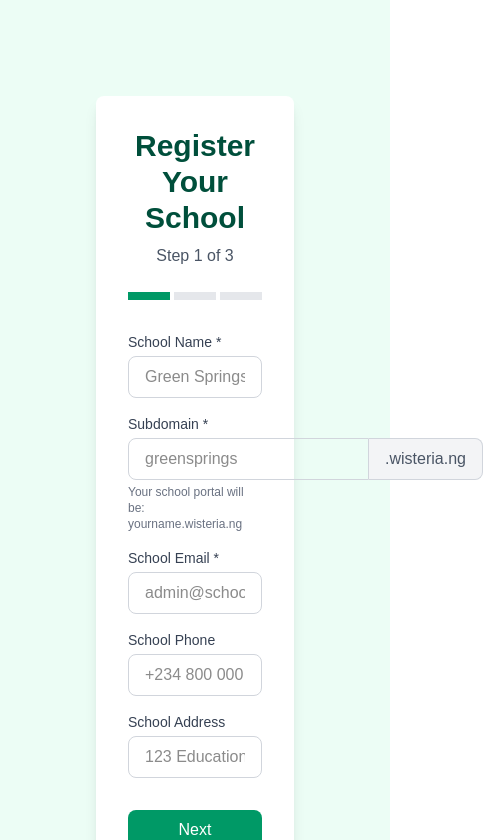
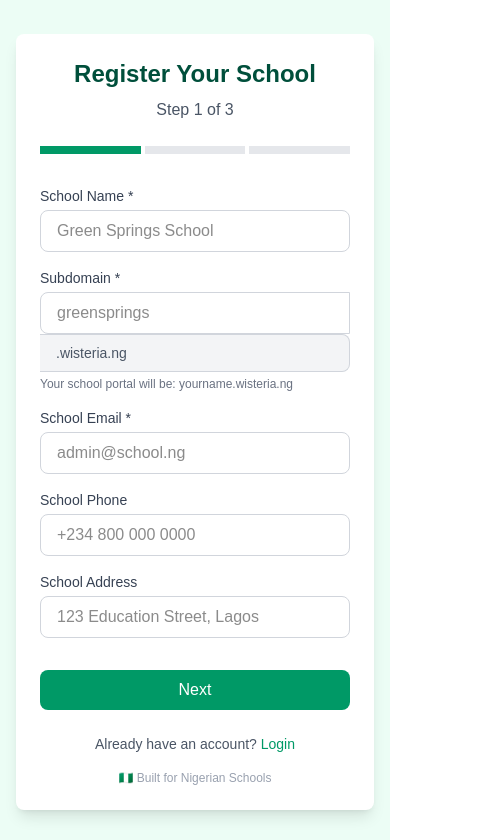
Before and after one commit to webdevomr/wisteria-mvp, a Next.js app: page /register in a window 390 px wide. Shown: the top 840 px of the page, 483 px wide, since content can reach past the window. Built offline with nearby package versions, Linux system fonts and the light colour scheme; no server answers.

Commit message:
Day 3: School registration + database + admin panel

```diff
--- a/app/register/page.tsx
+++ b/app/register/page.tsx
@@ -55,6 +55,7 @@ export default function RegisterPage() {
       })
 
       if (authError) throw authError
+      if (!authData?.user) throw new Error('Failed to create user account')
 
       // Step 2: Create school record
       const { data: schoolData, error: schoolError } = await supabase
@@ -98,9 +99,9 @@ export default function RegisterPage() {
   }
 
   return (
-    <main className="flex min-h-screen flex-col items-center justify-center p-24 bg-emerald-50">
-      <div className="w-full max-w-2xl bg-white p-8 rounded-lg shadow-lg">
-        <h1 className="text-3xl font-bold text-emerald-900 mb-2 text-center">
+    <main className="flex min-h-screen flex-col items-center justify-center p-4 md:p-24 bg-emerald-50">
+      <div className="w-full max-w-2xl bg-white p-6 md:p-8 rounded-lg shadow-lg">
+        <h1 className="text-2xl md:text-3xl font-bold text-emerald-900 mb-2 text-center">
           Register Your School
         </h1>
         <p className="text-gray-600 text-center mb-6">
@@ -148,7 +149,7 @@ export default function RegisterPage() {
                 <label className="block text-sm font-medium text-gray-700 mb-1">
                   Subdomain *
                 </label>
-                <div className="flex">
+                <div className="flex flex-col sm:flex-row">
                   <input
                     type="text"
                     name="subdomain"
@@ -158,7 +159,7 @@ export default function RegisterPage() {
                     placeholder="greensprings"
                     required
                   />
-                  <span className="px-4 py-2 bg-gray-100 border border-l-0 border-gray-300 rounded-r-lg text-gray-600">
+                  <span className="px-4 py-2 bg-gray-100 border border-t sm:border-t-0 border-l-0 border-gray-300 rounded-r-lg text-gray-600 text-sm sm:text-base">
                     .wisteria.ng
                   </span>
                 </div>
@@ -264,7 +265,7 @@ export default function RegisterPage() {
                 <p><strong>Admin:</strong> {formData.fullName}</p>
               </div>
               <p className="text-xs text-gray-500 mt-4">
-                ️ Your school will be in "pending" status until approved by super admin.
+                ⚠️ Your school will be in "pending" status until approved by super admin.
               </p>
             </div>
           )}
```
